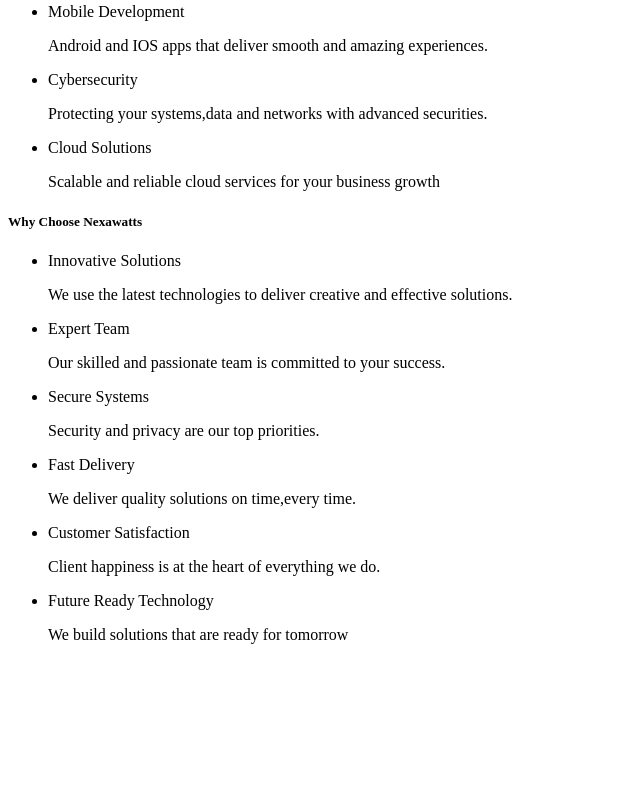
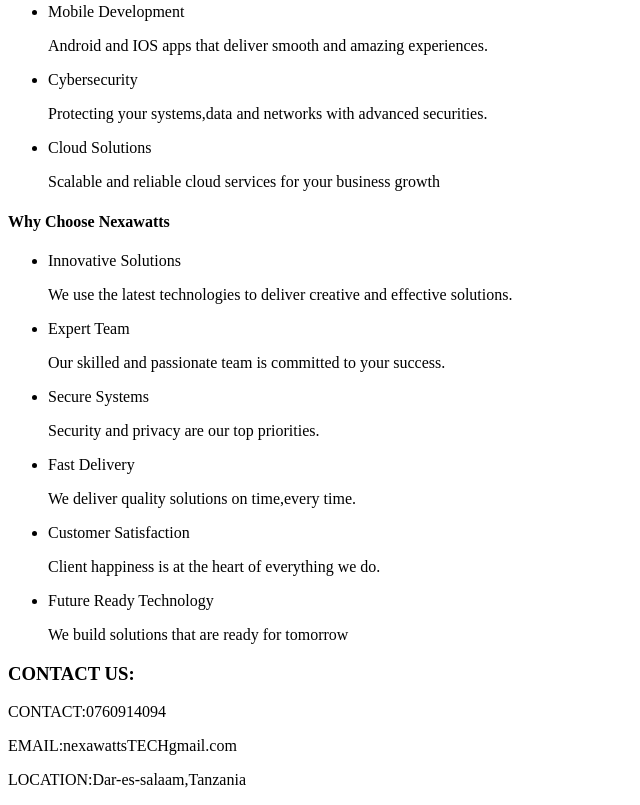
Before and after one commit to kalindustewath01-hue/Nexawatts-website, a plain HTML site: page index.html in a window 1280 px wide. Shown: the part 794-1599 px from the top of the page, without its empty margins (0-640 px from the left). Before the commit the page ends 1454 px from the top, so only its background shows below. Drawn offline with Linux system fonts and the light colour scheme.

Commit message:
update Nexawatts website pages

```diff
--- a/index.html
+++ b/index.html
@@ -1,7 +1,9 @@
 <!DOCTYPE html>
 <html>
     <head>NEXAWATTS TECH COMPANY</head>
+
     <body>
+      <main>
         <nav>
             <a href="index.html">Home</a>
             <a href="about.html">About</a>
@@ -67,7 +69,7 @@
             business growth
            </p>
        </ul>
-    <h5>Why Choose Nexawatts</h5>
+    <h4>Why Choose Nexawatts</h4>
        <ul>
         <li>Innovative Solutions</li>
            <p>We use the latest technologies to deliver
@@ -89,5 +91,12 @@
         <li>Future Ready Technology</li>
            <p>We build solutions that are ready for tomorrow</p>
        </ul>
+      </main>
+      <footer>
+         <h3>CONTACT US:</h3>
+            <P>CONTACT:0760914094</P>
+            <P>EMAIL:nexawattsTECHgmail.com</P>
+            <p>LOCATION:Dar-es-salaam,Tanzania</p>
+      </footer>
     </body>
 </html>
```
Also changed, not shown: getstarted.html (+2 -2 lines), login.html (added, +6 -0 lines), nexahub.html (+2 -1 lines).
